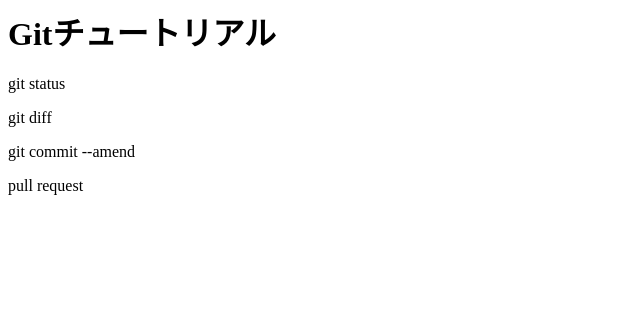
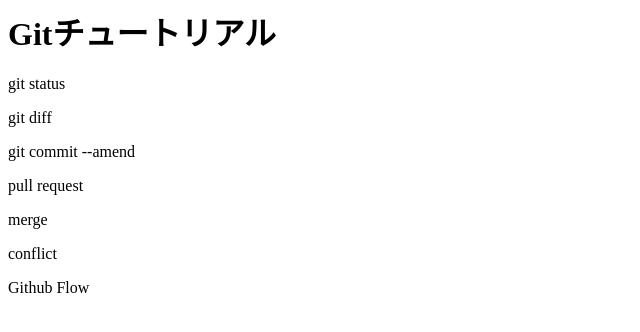
Before and after one commit to tomisan2001/git_tutorial, a plain HTML site: page index.html in a window 1280 px wide. Shown: the whole page, without its empty margins (0-640 px from the left). Drawn offline with Linux system fonts and the light colour scheme.

Commit message:
Github Flowを追記

```diff
--- a/index.html
+++ b/index.html
@@ -3,3 +3,6 @@
 <p>git diff</p>
 <p>git commit --amend</p>
 <p>pull request</p>
+<p>merge</p>
+<p>conflict</p>
+<p>Github Flow</p>
```
